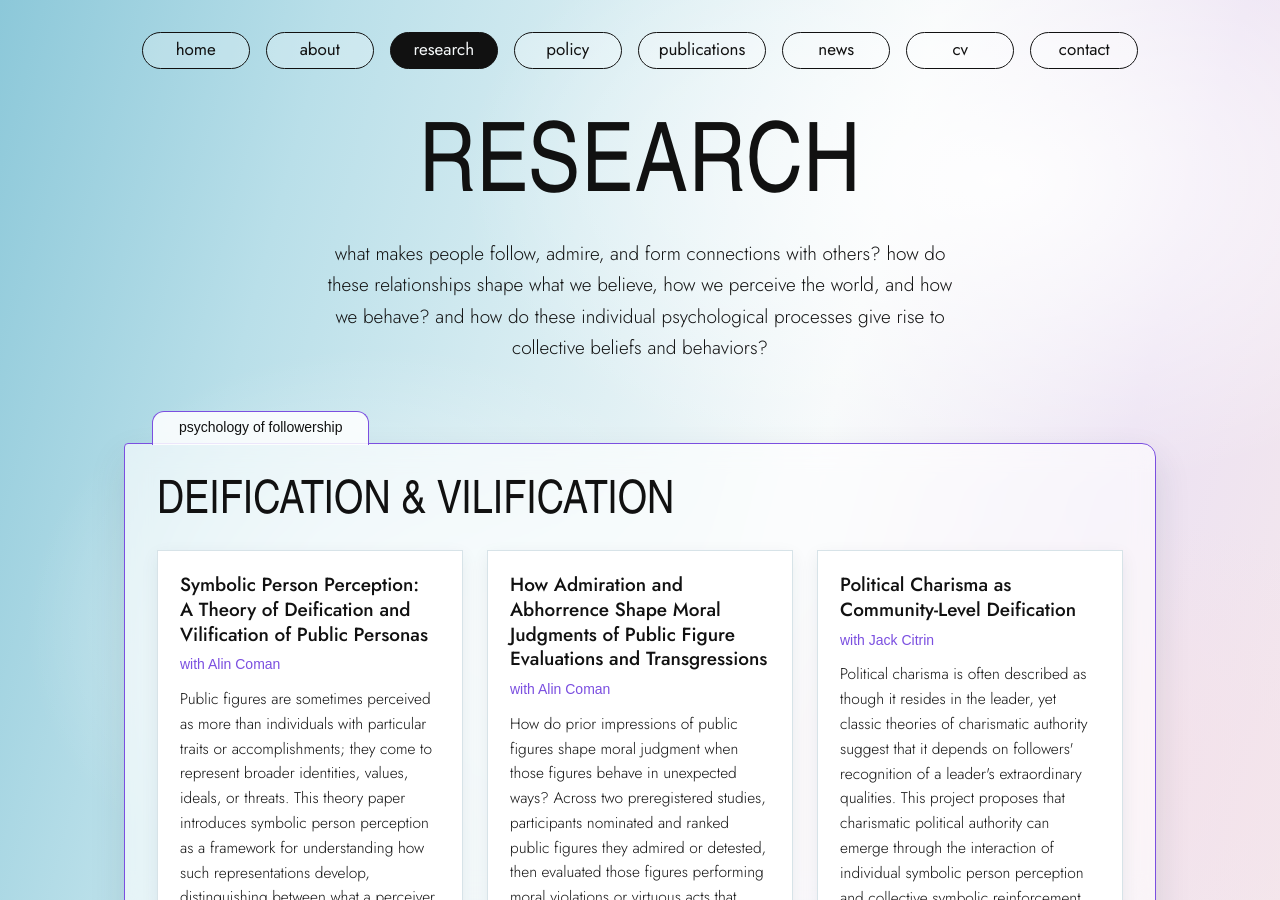
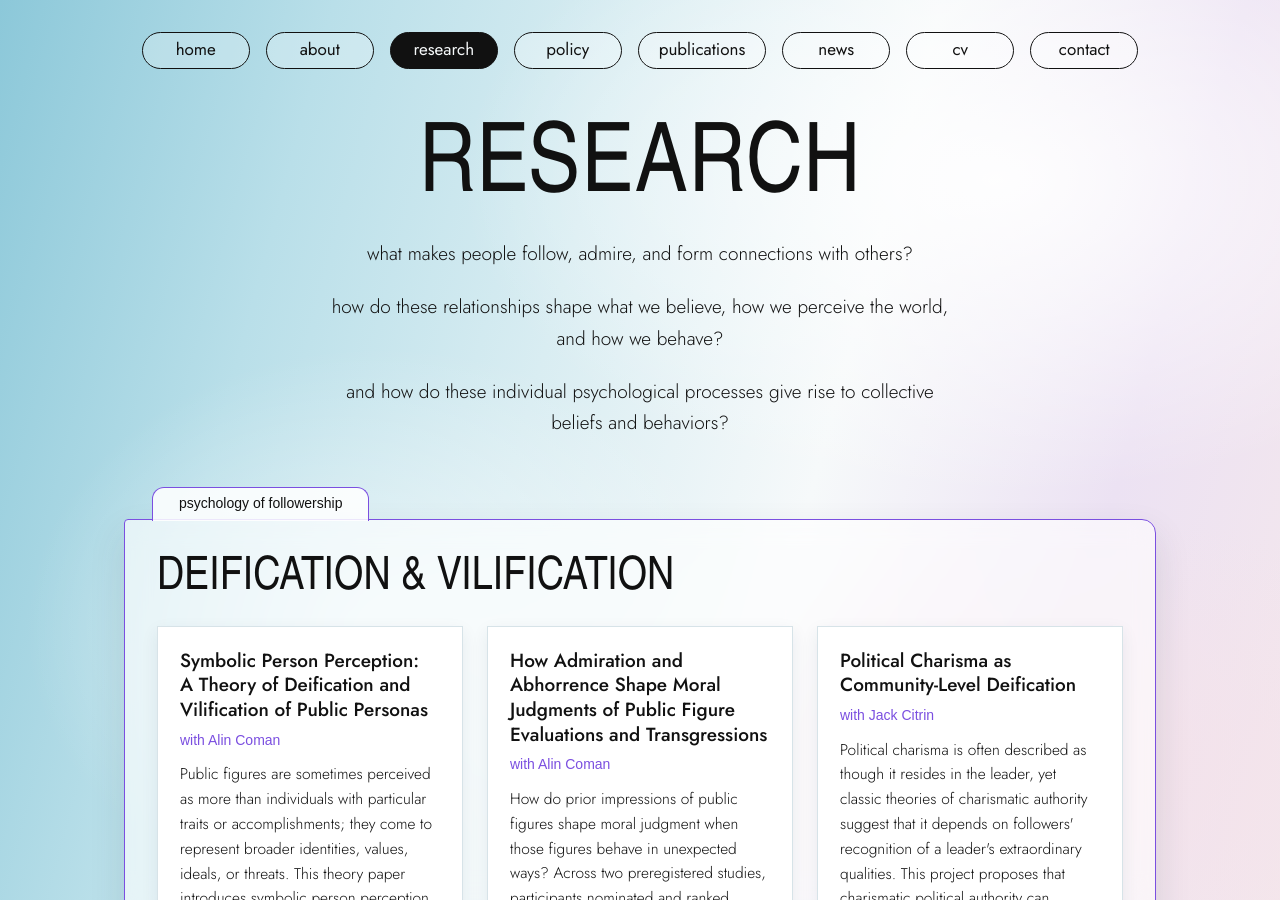
Before and after one commit to gracielleli/gracielleli.github.io, a Jekyll site: the page built from research.html, in a window 1280 px wide and 900 px high. Built offline with Jekyll 4.4.1, drawn with Linux system fonts in a browser that asks for light colours; some web fonts are replaced.

Commit message:
Update research.html

```diff
--- a/research.html
+++ b/research.html
@@ -7,7 +7,9 @@ nav: research
 <section class="page">
   <header class="page-head">
     <h1 class="display">research</h1>
-    <p class="lede">what makes people follow, admire, and form connections with others? how do these relationships shape what we believe, how we perceive the world, and how we behave? and how do these individual psychological processes give rise to collective beliefs and behaviors?</p>
+    <p class="lede">what makes people follow, admire, and form connections with others?</p>
+      <p class="lede">how do these relationships shape what we believe, how we perceive the world, and how we behave? </p>
+       <p class="lede">and how do these individual psychological processes give rise to collective beliefs and behaviors?</p>
   </header>
 
   {% for group in site.data.projects %}
```
